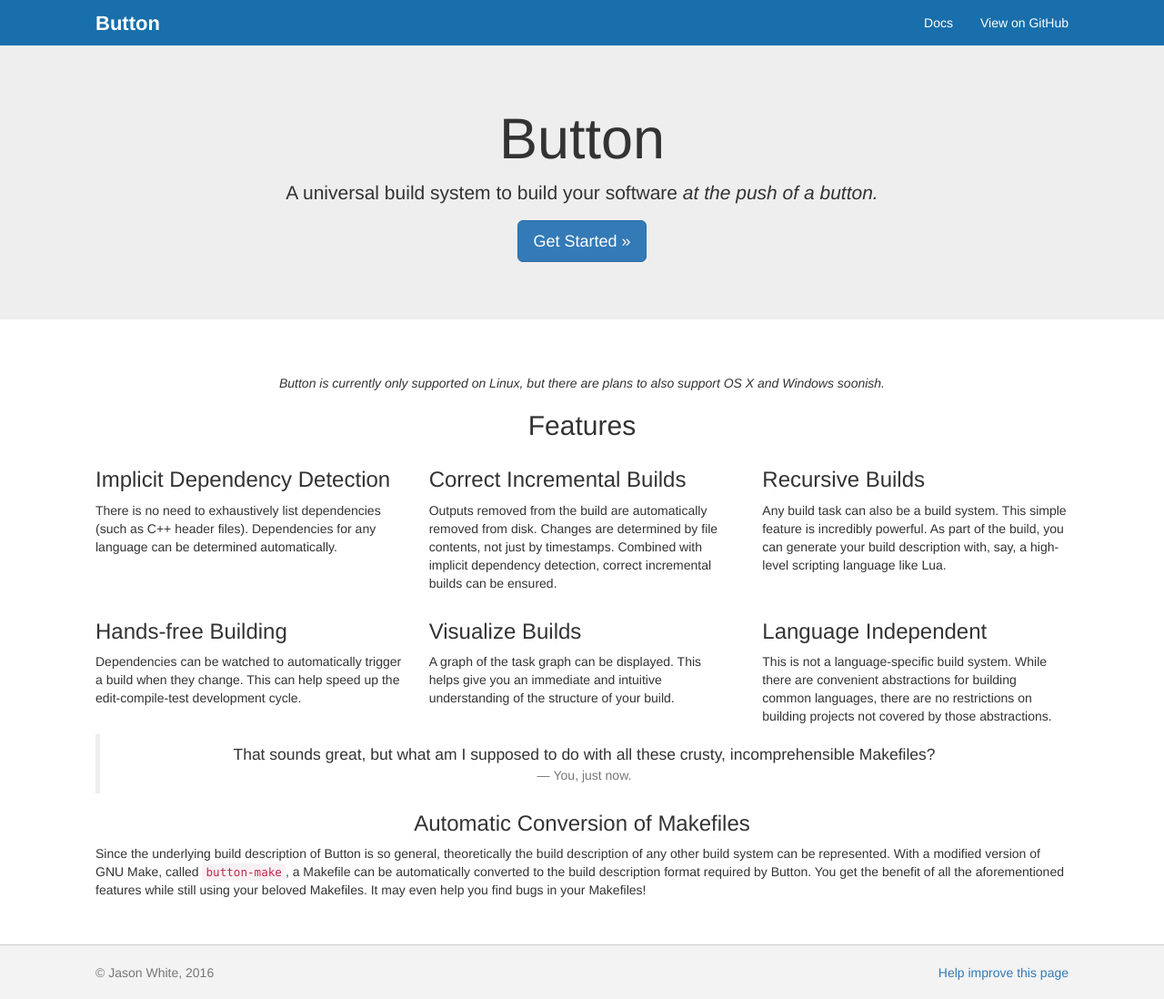
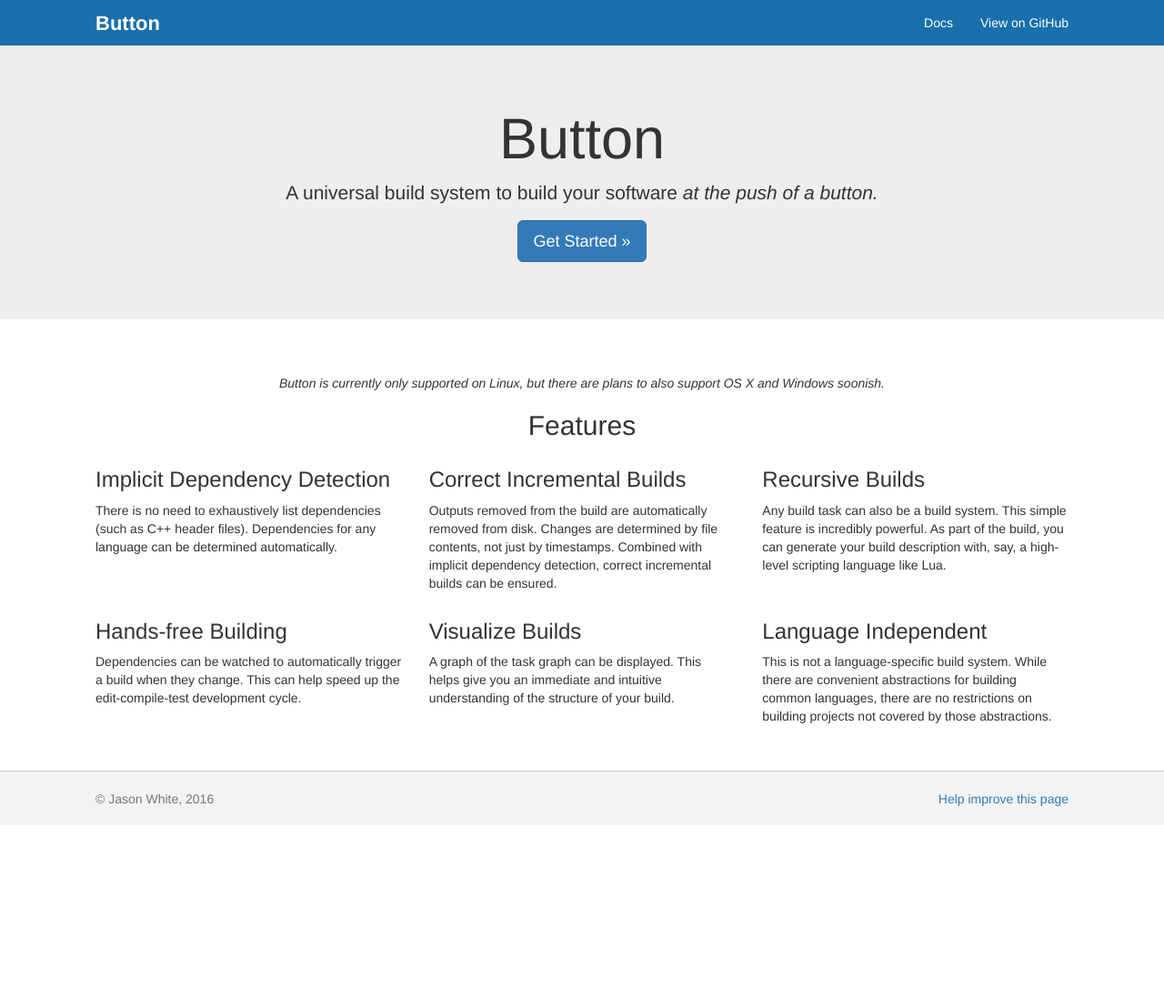
Before and after one commit to jasonwhite/button, a Jekyll site: the page built from docs/index.html, in a window 1280 px wide. Shown: the whole page at 91% size. Built offline with Jekyll 4.4.1, drawn with Linux system fonts in a browser that asks for light colours; nearby versions of some CDN libraries; after the commit the page ends 907 px from its top, so only the background shows below that.

Commit message:
Make it clear that button-make is experimental

```diff
--- a/docs/index.html
+++ b/docs/index.html
@@ -57,20 +57,4 @@
             abstractions.</p>
         </div>
     </div>
-
-    <blockquote class="text-center">
-        That sounds great, but what am I supposed to do with all these crusty,
-        incomprehensible Makefiles?
-        <footer>You, just now.</footer>
-    </blockquote>
-
-    <h3 class="text-center">Automatic Conversion of Makefiles</h3>
-
-    <p>Since the underlying build description of Button is so general,
-    theoretically the build description of any other build system can be
-    represented. With a modified version of GNU Make, called
-    <code>button-make</code>, a Makefile can be automatically converted to the
-    build description format required by Button. You get the benefit of all the
-    aforementioned features while still using your beloved Makefiles. It may
-    even help you find bugs in your Makefiles!</p>
 </div>
```
Also changed, not shown: docs/_docs/install.md (+2 -4 lines).
